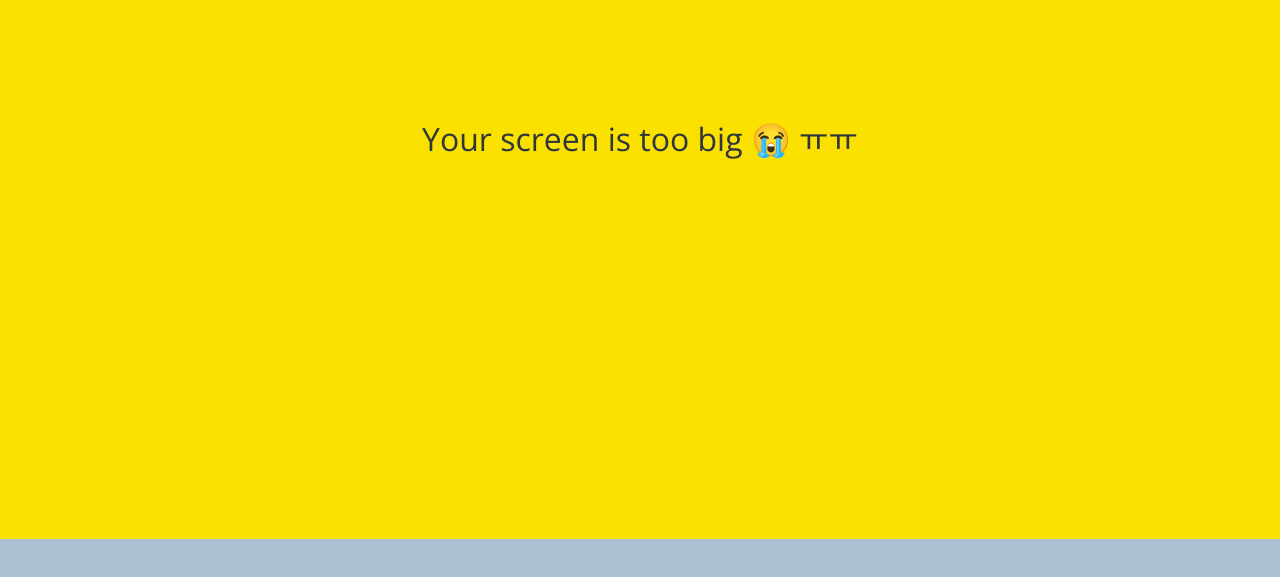
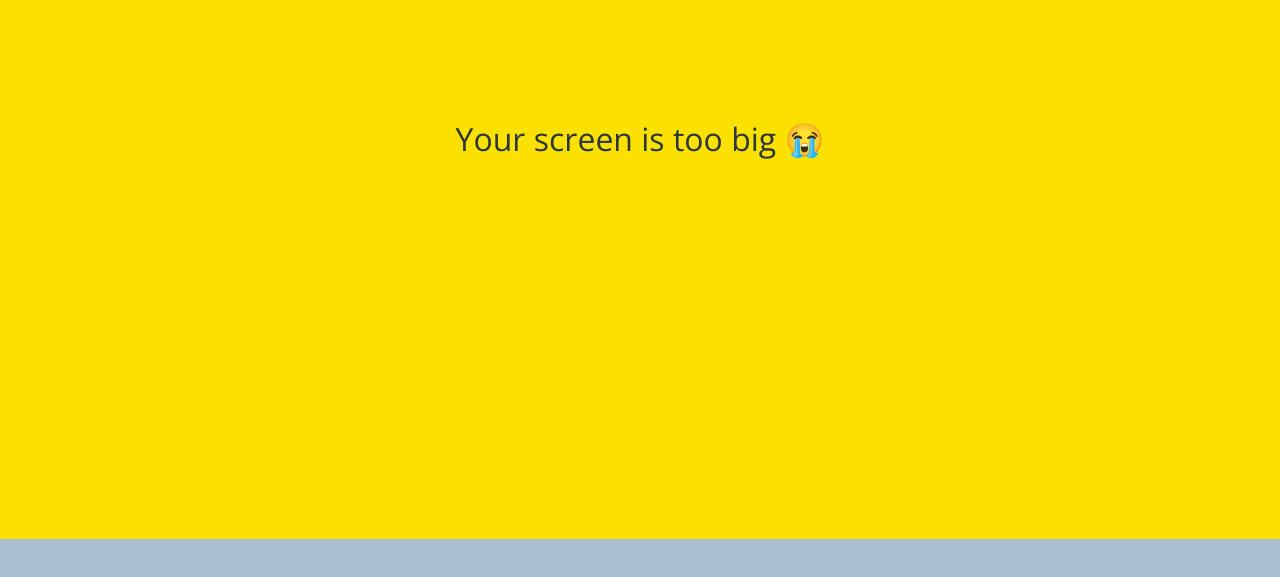
Before and after one commit to swrookie/kokoa-clone-2021, a plain HTML site: page chat.html in a window 1280 px wide. Shown: the part 261-838 px from the top of the page. Drawn offline with nearby package versions, Linux system fonts and the light colour scheme.

Commit message:
Update
Removed ㅠㅠ

```diff
--- a/chat.html
+++ b/chat.html
@@ -80,7 +80,7 @@
     </form>
 
     <div id="no-mobile">
-      <span>Your screen is too big 😭 ㅠㅠ</span>
+      <span>Your screen is too big 😭</span>
     </div>
 
     <script
```
Also changed, not shown: chats.html (+1 -1 lines), find.html (+1 -1 lines), friends.html (+1 -1 lines), index.html (+1 -1 lines), more.html (+1 -1 lines), settings.html (+1 -1 lines).
